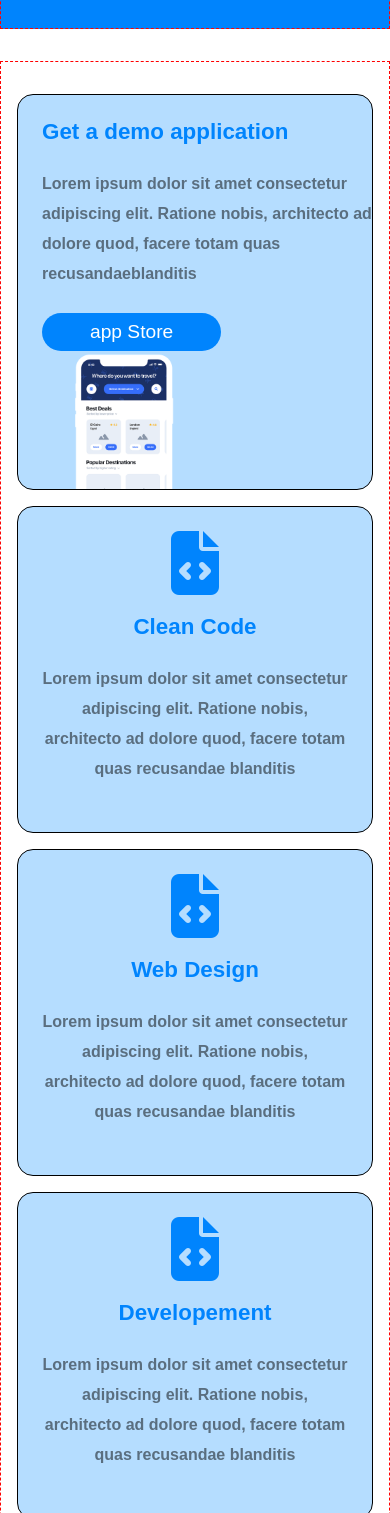
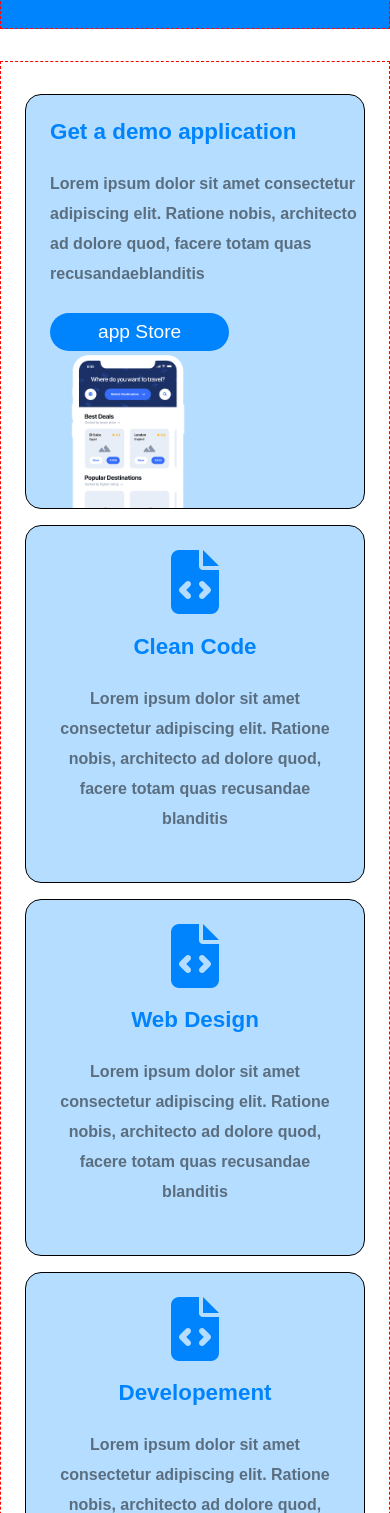
Before and after one commit to Luketto-dev/htmlcss-responsive-layout, a plain HTML site: page index.html in a window 390 px wide. Shown: the part 87-1600 px from the top of the page. Drawn offline with Linux system fonts and the light colour scheme.

Commit message:
correzione padding colonne sezione jumbo

```diff
--- a/css/style.css
+++ b/css/style.css
@@ -96,11 +96,11 @@ Breakpoints
   }
 
   .col-33 {
-    flex-basis: calc(100% / 3 - 1rem);
+    flex-basis: calc(100% / 3 );
   }
 
   .col-66 {
-    flex-basis: calc((100% / 3) * 2 - 1rem );
+    flex-basis: calc((100% / 3) * 2);
   }
 
   .col-100 {
@@ -121,10 +121,6 @@ Breakpoints
 
   .color-secondary{
     color: var(--color-secondary); ;
-  }
-
-  .img-w-100{
-      width: 100%;
   }
 
   /* nav */
@@ -166,12 +162,22 @@ Breakpoints
 
   /*sezione bianca con quadrati azzurri sezione jumbo */
   .section-jumbo .row{
-      gap: 1rem;
+      row-gap: 1rem;
+  }
+
+  .section-jumbo .row .col-66{
+      padding-left: .5rem;
+      padding-right: .5rem;
   }
 
   .section-jumbo .row .col-66 .card{
       padding-left: 1.5rem;
       height: 100%;
+  }
+
+  .section-jumbo .row .col-33{
+    padding-left: .5rem;
+    padding-right: .5rem;
   }
 
   .section-jumbo .row .col-33 .card{
@@ -225,7 +231,7 @@ Breakpoints
 }
 
   .section-jumbo .card-img img{
-      width: 75%;
+      width: 90%;
       object-fit: contain;
       display: block;
       margin: 0 auto;
@@ -289,9 +295,6 @@ Breakpoints
       }
   }
 
-
-
-
   @media screen and (max-width: 992px) {
     .container {
       width: calc(var(--bp-md) - 2rem);
@@ -325,12 +328,19 @@ Breakpoints
     }
 
     .col-md-50 {
-        flex-basis: calc(50% - 1rem);
+        flex-basis: 50%;
     }
 
     .col-md-100 {
         flex-basis: 100%;
     }
+
+    .section-strategic-plane .strategic-plane-paragraph{
+        padding-bottom: 1.5rem;
+    }
+
+
+
 }
 
 
--- a/index.html
+++ b/index.html
@@ -41,7 +41,7 @@
           <div class="container">
 
             <div class="row">
-              <div class="col-66 col-md-100 col-sm-100">
+              <div class="col-66 col-md-100 col-sm-100 p-r-small">
                 <div class="card bg-secondary-light">
                     <div class="row">
                         <div class="card-text">
@@ -68,7 +68,7 @@
                     </div>
                 </div>
               </div>
-              <div class="col-33 col-md-50 col-sm-100">
+              <div class="col-33 col-md-50 col-sm-100 p-r-small">
                 <div class="card bg-secondary-light">
                     <i class="fa-solid fa-4x fa-file-code color-secondary"></i>
                     <div class="card-text">
@@ -79,7 +79,7 @@
                     </div>
                 </div>
               </div>
-              <div class="col-33 col-md-50 col-sm-100">
+              <div class="col-33 col-md-50 col-sm-100 p-r-small">
                 <div class="card bg-secondary-light">
                     <i class="fa-solid fa-4x fa-file-code color-secondary"></i>
                     <div class="card-text">
@@ -109,8 +109,8 @@
         <div class="section section-strategic-plane bg-primary">
           <div class="container container-p-large container-md-p-default">
             <div class="row">
-              <div class="col col-sm-100">
-                <img class="strategic-plane-img img-w-100 " src="img/planning1.png" alt="planning">
+              <div class="col col-md-100 col-sm-100">
+                <img class="strategic-plane-img" src="img/planning1.png" alt="planning">
                 <h2 class="strategic-plane-title">Strategic Planning</h2>
                 <p class="strategic-plane-paragraph">Egestas dui id ornare arcu odio. In tettus integer
                     feuglat scelerisque varius mirbi enim nunc. Habitasse platea dictumst quisque saglttis.
@@ -118,7 +118,7 @@
                     viverra massa placerat duis. Quis viverra nlbh cras pulvinar mattis.
                 </p>
               </div>
-              <div class="col col-sm-100">
+              <div class="col col-md-100 col-sm-100">
                 <div class="card card-strategic-plane">
                     <img src="img/planning2.png" alt="planning2">
                     <h3 class="card-title">App Developement</h2>
```
